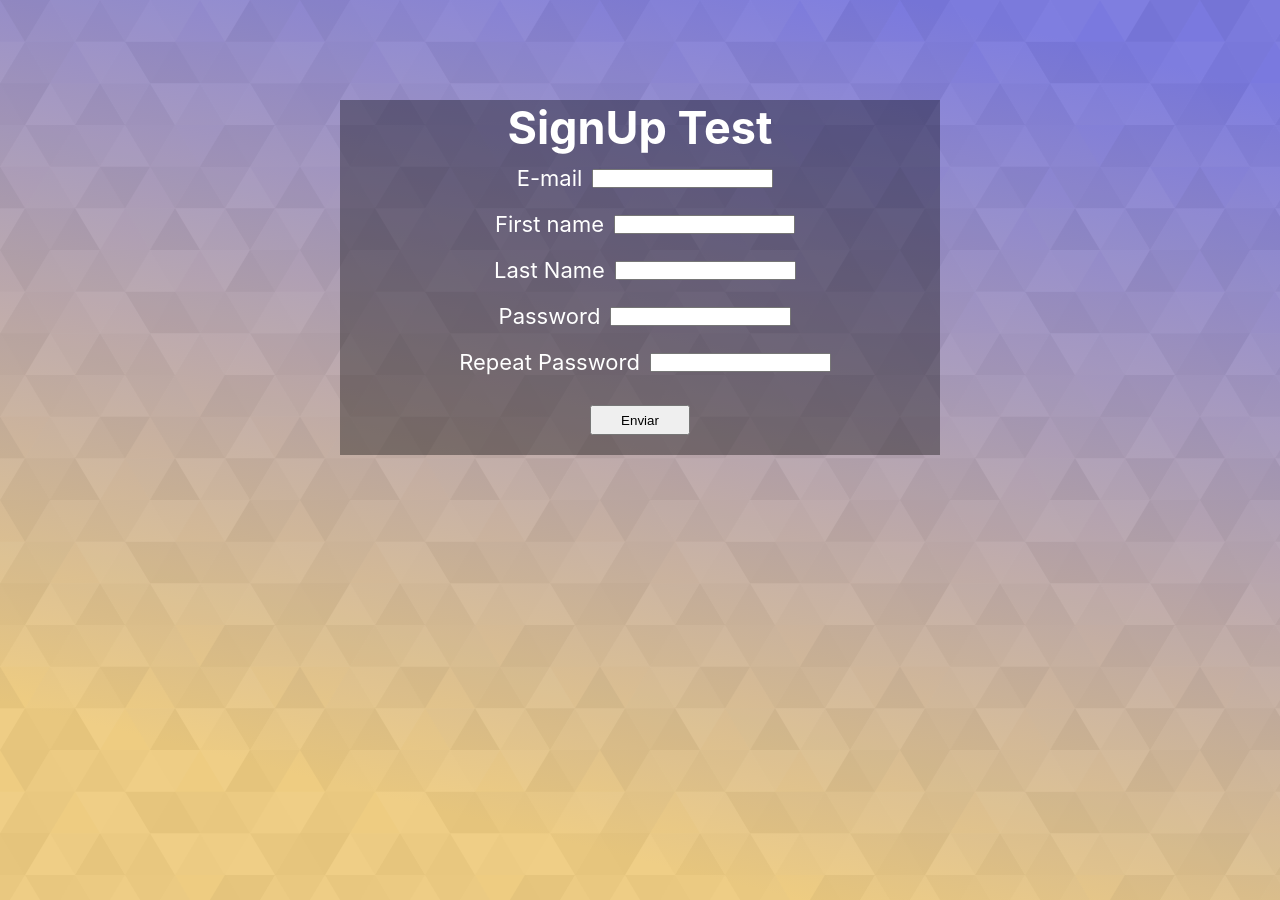
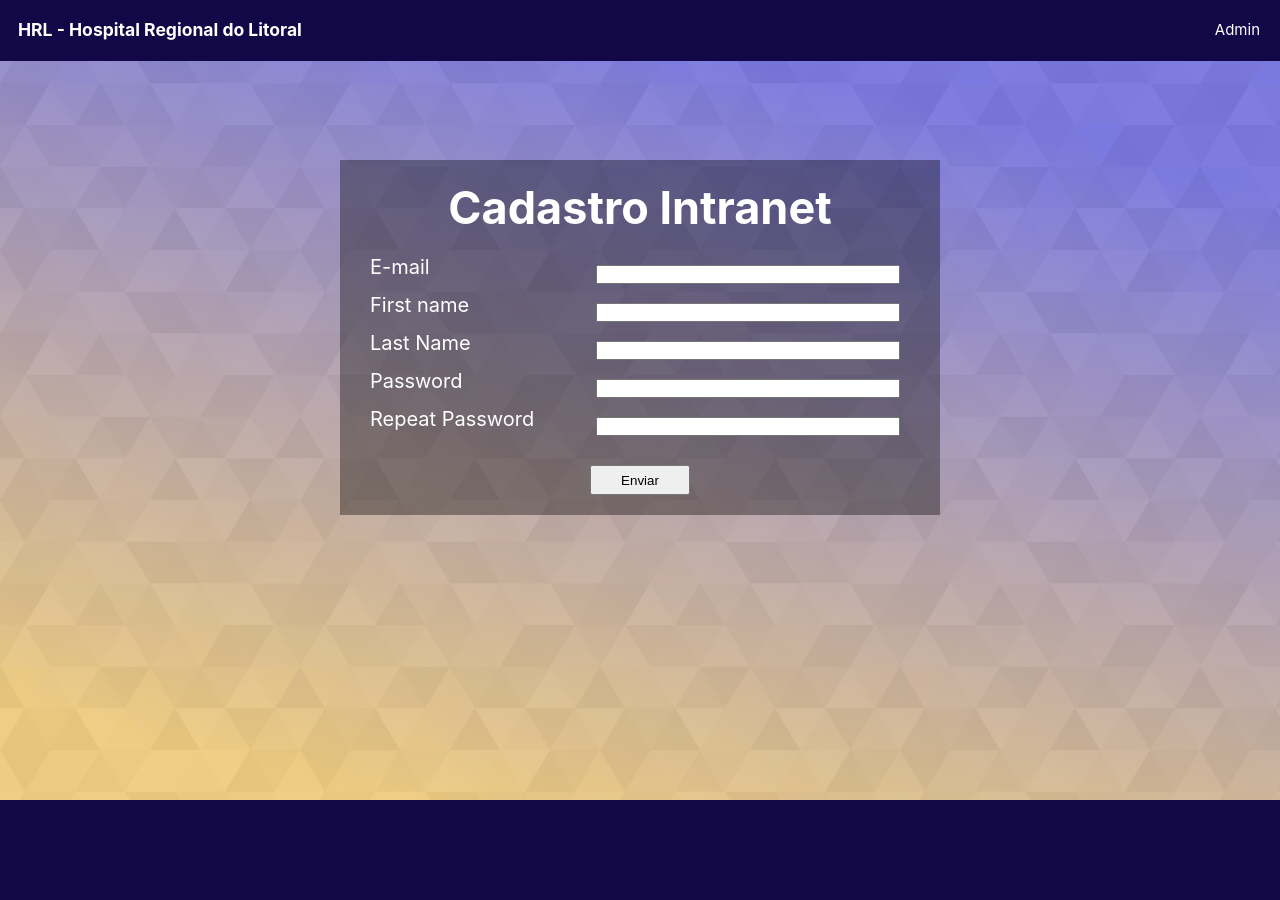
Before and after one commit to JonasFiechter/intranet_HRL, a Django app: page /signup/ in a window 1280 px wide. After the commit the page ends 800 px from the top, so only its background shows below. Run offline with Django 4.2, Linux system fonts and the light colour scheme.

Commit message:
More adjustments to the css file of signup page

```diff
--- a/app_accounts/static/app_accounts/css/styles.css
+++ b/app_accounts/static/app_accounts/css/styles.css
@@ -19,16 +19,30 @@ a {
     color: #FFFFFF;
 }
 
+input {
+    min-width: 30rem;
+    margin-right: 4rem;
+}
+
 .main-bg {
     background-image: url('../img/subtle-prism.svg');
 }
 
 .section-1 {
-    padding-top: 10rem;
     min-height: 100vh;
     justify-content: center;
     align-items: center;
     background-color: aliceblue;
+}
+
+.section-1 .margin-top {
+    background: none;
+    padding-top: 16rem;
+}
+
+.section-1 .title {
+    padding-top: 2rem;
+    padding-bottom: 2rem;
 }
 
 .section-1 div {
@@ -84,20 +98,22 @@ a {
 }
 
 .form-group {
-    font-size: 2.2rem;
+    font-size: 2.0rem;
     display: flex;
     margin: 0 auto;
-    justify-content: center;
+    justify-content: space-between;
     align-items: center;
 }
 
 .form-group label {
-    padding: 1rem;
+    padding-left: 3rem;
+    padding-bottom: 1.4rem;
 }
 
 .form-group button {
     min-width: 10rem;
     min-height: 3rem;
+    margin: 0 auto;
     margin-top: 2rem;
     margin-bottom: 2rem;
 }
--- a/app_accounts/templates/app_accounts/signup.html
+++ b/app_accounts/templates/app_accounts/signup.html
@@ -9,8 +9,19 @@
     <title>Document</title>
 </head>
 <body>
+    <aside class="menu">
+        <section class="menu-content">
+            <a href="{% url 'url_home' %}"><h1>HRL - Hospital Regional do Litoral</h1></a>
+            <nav>
+                <ul>
+                    <li><a href="/admin">Admin</a></li>
+                </ul>
+            </nav>
+        </section>
+    </aside>
     <section class="main-bg section-1">
-        <div class="title"><h1>SignUp Test</h1></div>
+        <div class="margin-top"></div>
+        <div class="title"><h1>Cadastro Intranet</h1></div>
         <form method="POST" action="{% url 'url_signup' %}">
             {% csrf_token %}
             <div class="form-group">
```
